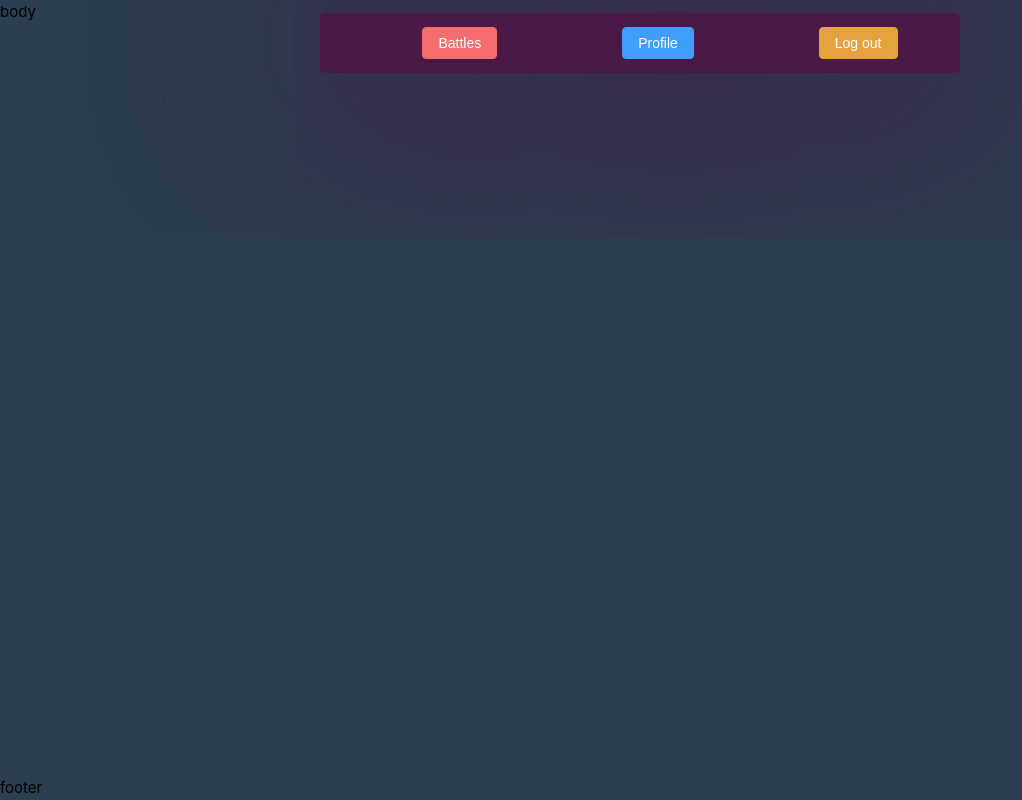
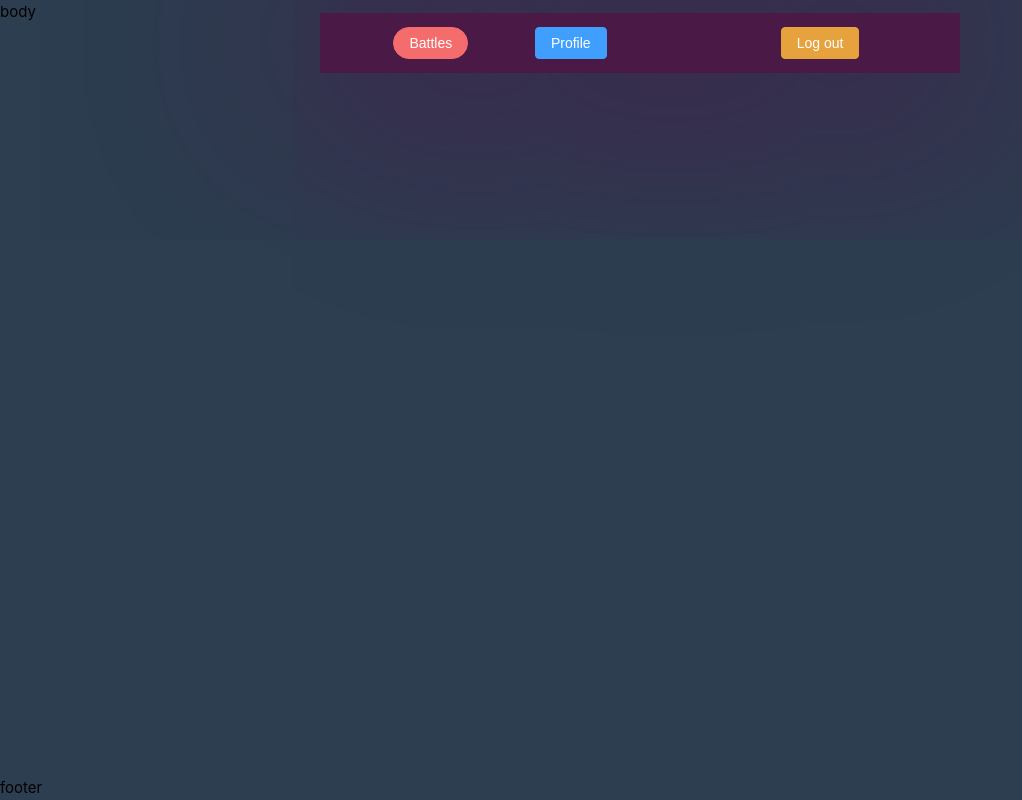
Before and after one commit to moroshma/REST-ful-code-battle-platform, a Vue app: page / in a window 1280 px wide. Shown: the whole page, without its empty margins (0-1022 px from the left). Built offline with nearby package versions, Linux system fonts and the light colour scheme.

Commit message:
log out button

```diff
--- a/src/views/HeaderView.vue
+++ b/src/views/HeaderView.vue
@@ -12,20 +12,16 @@ const props = defineProps({
 const boxShadowStyle = ref('12px 0px 500px 5px rgb(80, 11, 73, 1)')
 
 const mouseEvent = computed(() => props.mouseEvent)
-const activeTabIndex = ref<number>()
+const activeTabIndex = ref<number>(0)
 
 const headerButtons = ref([
     {
-        text:'Battles',
-        type:'danger',
+        text: 'Battles',
+        type: 'danger',
     },
     {
-        text:'Profile',
-        type:'primary'
-    },
-    {
-        text:'Log out',
-        type:'warning'
+        text: 'Profile',
+        type: 'primary'
     }
 ])
 
@@ -56,7 +52,7 @@ function getMouseCoordsRelativeToTheCenter(mouseEvent: MouseEvent | undefined):
 
 function getBoxShadowStyle(mouseCoords: IMouseCoords): IBoxShadow {
     const ratio = (mouseCoords.y / document.body.clientHeight) * 600
-    return { ...mouseCoords,y:ratio, opacity: 0.8, blur: 500 }
+    return { ...mouseCoords, y: ratio, opacity: 0.8, blur: 500 }
 }
 
 function setBoxShadowStyle(obj: IBoxShadow): void {
@@ -67,13 +63,21 @@ function setBoxShadowStyle(obj: IBoxShadow): void {
 
 <template>
     <header>
-        <ul :style="{ 'box-shadow': boxShadowStyle }">
-            <li v-for="(button,index) in headerButtons" :key="index">
-                <el-button :type="button.type" :round="activeTabIndex === index" @click="activeTabIndex = index">
-                    {{ button.text }}
+        <nav :style="{ 'box-shadow': boxShadowStyle }">
+            <ul>
+                <li v-for="(button, index) in headerButtons" :key="index">
+                    <el-button :type="button.type" :round="activeTabIndex === index" @click="activeTabIndex = index">
+                        {{ button.text }}
+                    </el-button>
+                </li>
+            </ul>
+            <ul>
+                <el-button type="warning">
+                    Log out
                 </el-button>
-            </li>
-        </ul>
+            </ul>
+        </nav>
+
     </header>
 </template>
 
@@ -84,12 +88,18 @@ header {
     width: 100%;
 }
 
-header ul {
-    transition: all 0.1s;
+header nav {
+    transition: box-shadow 0.1s;
     width: 50%;
     margin: 0 auto;
+    display: flex;
+    height: 60px;
     background-color: rgb(75, 25, 70);
-    height: 60px;
+}
+
+header ul {
+
+    width: 100%;
     display: flex;
     justify-content: space-around;
     align-items: center;
```
